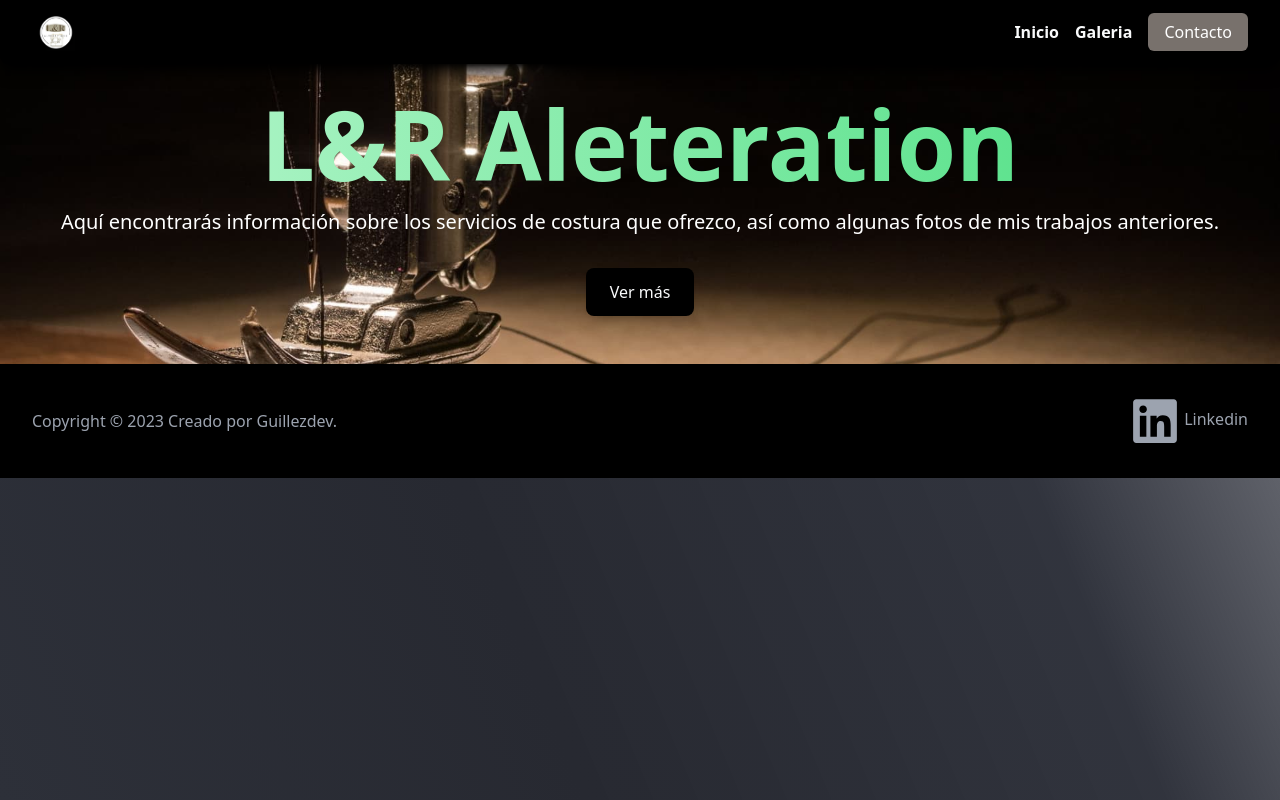
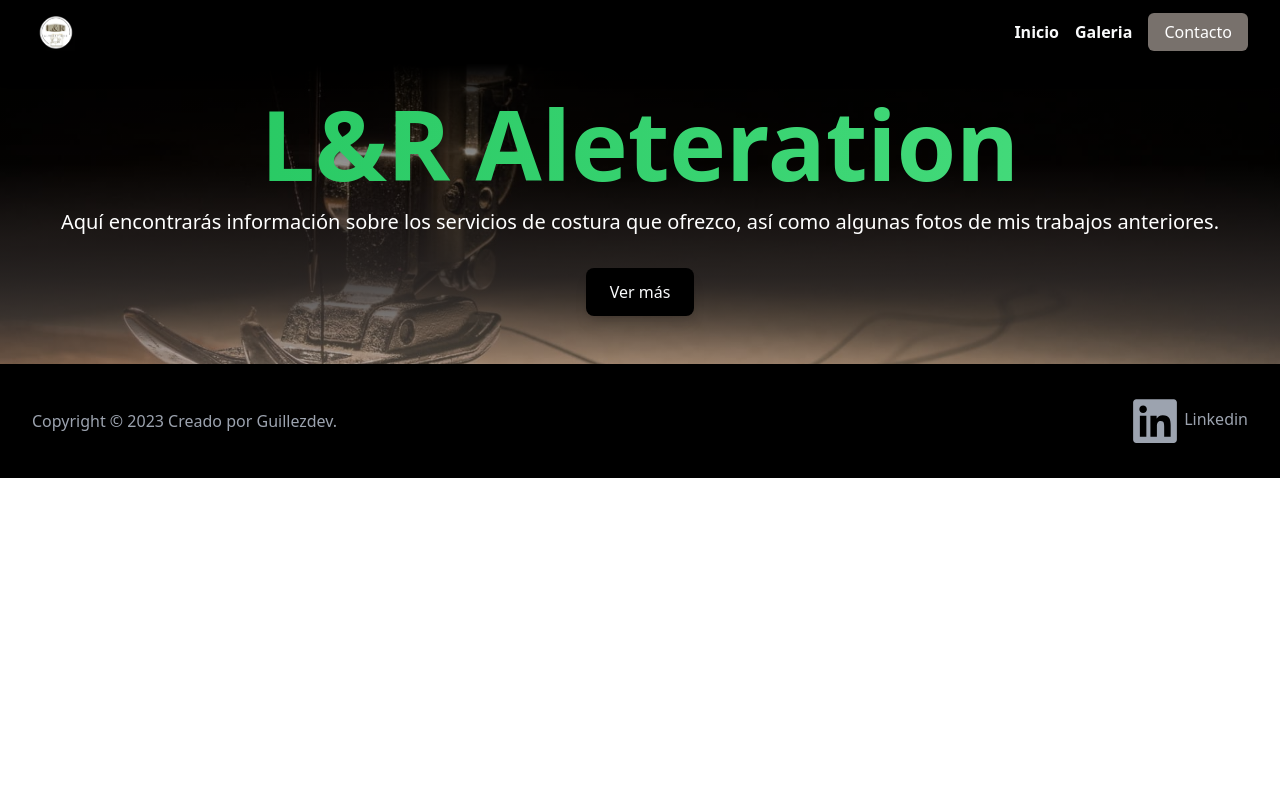
Before and after one commit to guillezdev/Costura-Alteraciones, a Next.js app: page / in a window 1280 px wide. Built offline with nearby package versions, Linux system fonts and the light colour scheme.

Commit message:
fix background

```diff
--- a/app/globals.css
+++ b/app/globals.css
@@ -2,27 +2,32 @@
 @tailwind components;
 @tailwind utilities;
 
-
 .bg-gradientedown {
+  position: relative;
   background: url(../public/bgimage.jpg);
   background-repeat: no-repeat;
   background-size: cover;
   background-position: center;
+  z-index: -11;
 }
 
 .bg-gradientedown::before {
   content: "";
-  background: linear-gradient(67.32deg, #2D3039 0%, #272931 36.36%, rgba(38, 41, 51, 0.95) 72.19%, rgba(46, 49, 61, 0.59) 100%);
+  background: linear-gradient(
+    180deg,
+    #000000 0%,
+    #0000006d 36.36%,
+    rgba(41, 37, 36, 0.888) 72.19%,
+    rgba(120, 113, 108, 0.5) 100%
+  );
   height: 100%;
   width: 100%;
+  position: absolute;
   z-index: -10;
-  position: fixed;
-  background-attachment: fixed;
 }
 
-
 /*btn-menu*/
-input[type = "checkbox"] {
+input[type="checkbox"] {
   -webkit-appearance: none;
   appearance: none;
   display: none;
--- a/app/page.jsx
+++ b/app/page.jsx
@@ -1,29 +1,10 @@
-import Image from "next/image";
-import React from "react";
-import bgimage from "../public/bgimage.jpg";
+import Header from "@/components/header";
+
 
 export function Homepage() {
   return (
     <>
-      <header className="text-white  bg-gradientedown" >
-        <div className="container text-center mx-auto py-12 px-4 sm:px-6 lg:px-8">
-            <div>
-              <h1 className="text-8xl bg-clip-text text-transparent bg-gradient-to-r text-shadow-md shadow-teal-500 from-green-200 to-green-400 font-bold mb-4">
-                L&R Aleteration
-              </h1>
-              <p className="text-xl mb-8">
-                Aquí encontrarás información sobre los servicios de costura que
-                ofrezco, así como algunas fotos de mis trabajos anteriores.
-              </p>
-              <a
-                href="#"
-                className="bg-black text-gray-50 py-3 px-6 rounded-lg shadow-lg hover:shadow-xl transition-shadow duration-300 inline-block"
-              >
-                Ver más
-              </a>
-            </div>
-          </div>
-      </header>
+      <Header></Header>
     </>
   );
 }
--- /dev/null
+++ b/components/Header.jsx
@@ -0,0 +1,31 @@
+import React from "react";
+import Image from "next/image";
+import bgimage from "../public/bgimage.jpg";
+
+function Header() {
+  return (
+    <>
+      <header className="text-white  bg-gradientedown">
+        <div className="container text-center mx-auto py-12 px-4 sm:px-6 lg:px-8">
+          <div>
+            <h1 className="text-6xl lg:text-8xl bg-clip-text text-transparent bg-gradient-to-r text-shadow-md shadow-yellow-400 from-green-500 to-green-400 font-bold mb-4">
+              L&R Aleteration
+            </h1>
+            <p className="text-xl mb-8">
+              Aquí encontrarás información sobre los servicios de costura que
+              ofrezco, así como algunas fotos de mis trabajos anteriores.
+            </p>
+            <a
+              href="#"
+              className="bg-black text-gray-50 py-3 px-6 rounded-lg shadow-lg hover:shadow-xl transition-shadow duration-300 inline-block"
+            >
+              Ver más
+            </a>
+          </div>
+        </div>
+      </header>
+    </>
+  );
+}
+
+export default Header;
```
Lines whose indentation alone changed are shown as unchanged.
